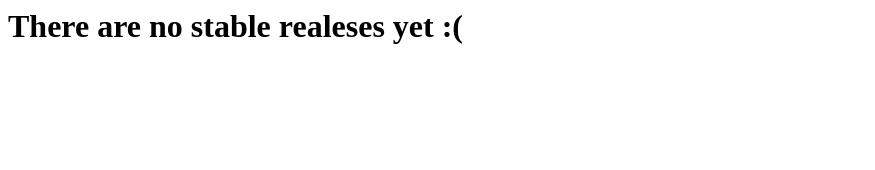
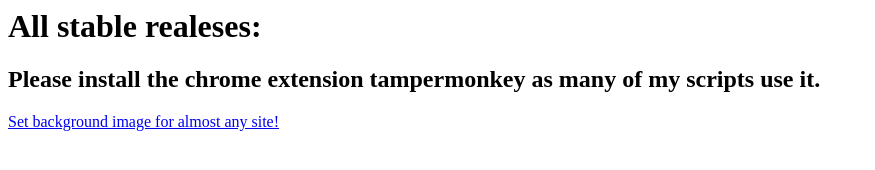
Before and after one commit to AustinJackS/stable1, a plain HTML site: page index.html in a window 1280 px wide. Shown: the whole page, without its empty margins (0-875 px from the left). Drawn offline with Linux system fonts and the light colour scheme.

Commit message:
Update index.html

```diff
--- a/index.html
+++ b/index.html
@@ -1,5 +1,7 @@
 <html>
 <body>
-<h1>There are no stable realeses yet :(</h1>
+<h1>All stable realeses:</h1>
+<h2>Please install the chrome extension tampermonkey as many of my scripts use it.</h2>
+  <a href="bgchanger.html">Set background image for almost any site!</a>
 </body>
 </html>
```
